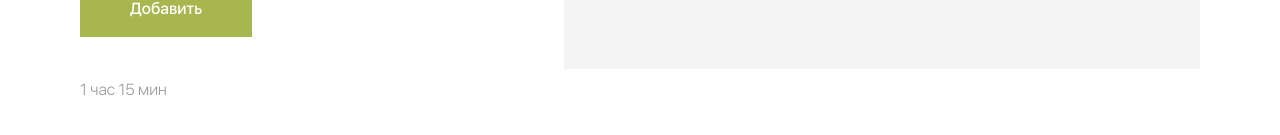
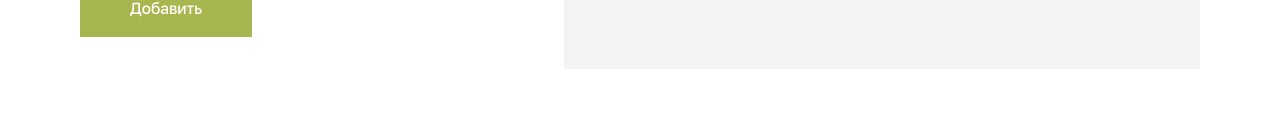
Before and after one commit to ksayer/pomodoro-box, a React (Create React App) app: page / in a window 1280 px wide. Shown: the part 619-754 px from the top of the page. Built offline with nearby package versions, Linux system fonts and the light colour scheme.

Commit message:
feat(TasksList): function to count duration

```diff
--- a/src/components/TasksList/TasksList.tsx
+++ b/src/components/TasksList/TasksList.tsx
@@ -3,15 +3,31 @@ import styles from './TasksList.module.css';
 import {Task} from "./Task";
 import {useSelector} from "react-redux";
 import {selectTasks} from "../../store/slices/tasks";
+import {POMODORO_MINUTES} from "../../constants";
+
+
+const getDurationString = (totalMinutes: number) => {
+  const hours = Math.floor(totalMinutes / 60);
+  const minutes = totalMinutes % 60;
+  if (hours && !minutes) return `${hours} ч`;
+  if (hours) return `${hours} ч ${minutes} минут`;
+  return `${minutes} минут`;
+}
+
 
 export function TasksList() {
   const tasks = useSelector(selectTasks);
+  const minutes = tasks.reduce(
+    (accumulator, currentValue) => (
+      accumulator + currentValue.countPomodoro * POMODORO_MINUTES
+    ), 0)
+  const timeString = getDurationString(minutes)
   return (
     <div className={styles.tasks}>
       <ul className={styles.list}>
         {tasks.map((task) => <Task key={task.id} name={task.name} countPomodoro={task.countPomodoro}/>)}
       </ul>
-      <span className={styles['total-time']}>1 час 15 мин</span>
+      <span className={styles['total-time']}>{minutes !== 0 && timeString}</span>
     </div>
   );
 }
--- /dev/null
+++ b/src/constants/index.ts
@@ -0,0 +1 @@
+export const POMODORO_MINUTES = 25;
```
